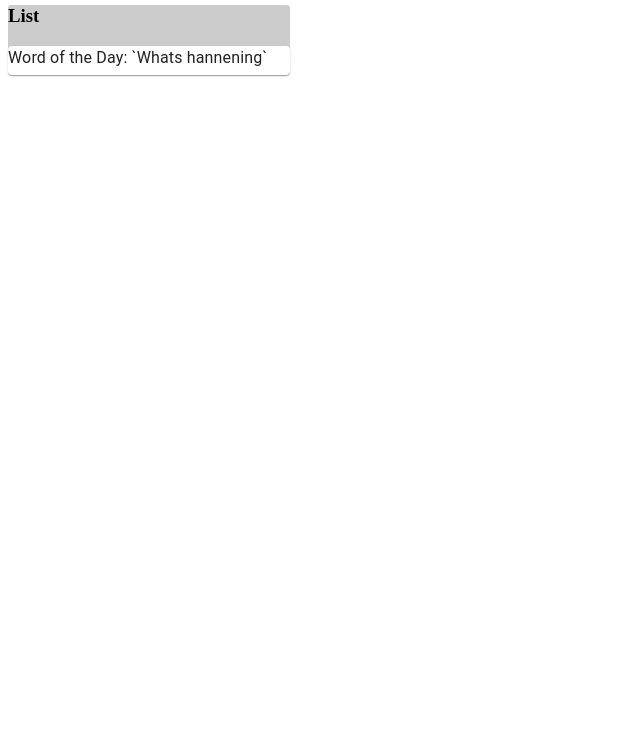
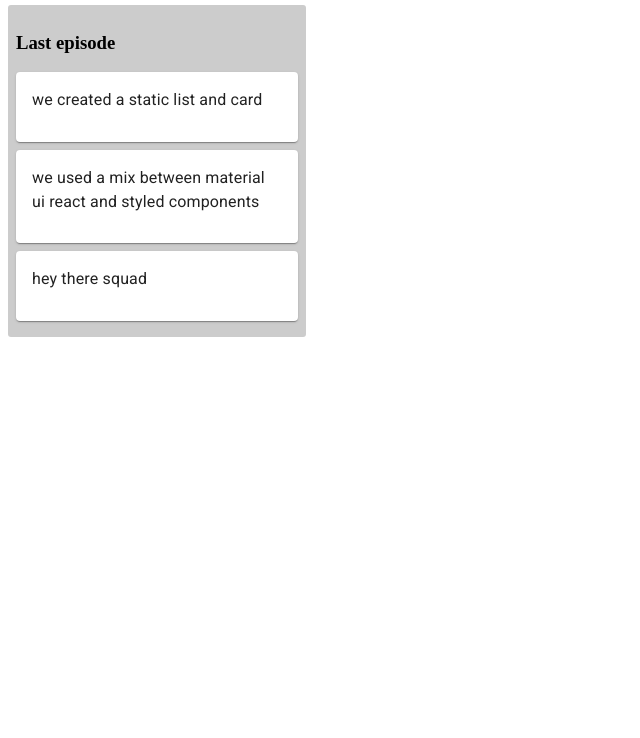
Before and after one commit to 1nusah/trello-clone, a React app: page / in a window 1280 px wide. Shown: the part 62-800 px from the top of the page, without its empty margins (0-640 px from the left). Built offline with nearby package versions, Linux system fonts and the light colour scheme.

Commit message:
raw data for cards implemented

```diff
--- a/public/index.html
+++ b/public/index.html
@@ -1,19 +1,21 @@
 <!DOCTYPE html>
 <html lang="en">
+
 <head>
   <meta charset="utf-8" />
   <link rel="icon" href="%PUBLIC_URL%/favicon.ico" />
   <meta name="viewport" content="width=device-width, initial-scale=1" />
   <meta name="theme-color" content="#000000" />
-    <meta
-      name="description"
-      content="Web site created using create-react-app"
-    />
+  <meta name="description" content="Web site created using create-react-app" />
   <link rel="apple-touch-icon" href="%PUBLIC_URL%/logo192.png" />
+  <link rel="stylesheet" href="https://fonts.googleapis.com/css?family=Roboto:300,400,500,700&display=swap" />
+  <link rel="stylesheet" href="https://fonts.googleapis.com/icon?family=Material+Icons" />
+
   <!--
       manifest.json provides metadata used when your web app is installed on a
       user's mobile device or desktop. See https://developers.google.com/web/fundamentals/web-app-manifest/
     -->
+
   <link rel="manifest" href="%PUBLIC_URL%/manifest.json" />
   <!--
       Notice the use of %PUBLIC_URL% in the tags above.
@@ -26,6 +28,7 @@
     -->
   <title>React App</title>
 </head>
+
 <body>
   <noscript>You need to enable JavaScript to run this app.</noscript>
   <div id="root"></div>
@@ -40,4 +43,5 @@
       To create a production bundle, use `npm run build` or `yarn build`.
     -->
 </body>
+
 </html>
--- a/src/components/App.js
+++ b/src/components/App.js
@@ -1,12 +1,21 @@
-import React from 'react';
+import React, { Component } from 'react';
+import { connect } from 'react-redux';
 import TrelloList from './TrelloList';
-function App() {
-	return (
-		<div className="App">
-			<h2>Hi there my nikkka</h2>
-			<TrelloList title="List" />
-		</div>
-	);
+class App extends Component {
+	render() {
+		const { lists } = this.props;
+		return (
+			<div className="App">
+				<h2>Trello Clone</h2>
+				{lists.map((list) => (
+					<TrelloList title={list.title} cards={list.cards} />
+				))}
+			</div>
+		);
+	}
 }
+const mapStateToProps = (state) => ({
+	lists: state.lists,
+});
 
-export default App;
+export default connect(mapStateToProps)(App);
--- a/src/components/TrelloCard.js
+++ b/src/components/TrelloCard.js
@@ -1,12 +1,20 @@
 import React from 'react';
 import Card from '@material-ui/core/Card';
 import Typography from '@material-ui/core/Typography';
+import CardContent from '@material-ui/core/CardContent';
 
-const TrelloCard = () => {
+const TrelloCard = ({ text }) => {
 	return (
-		<Card>
-			<Typography gutterBottom>Word of the Day: `Whats hannening`</Typography>
+		<Card style={styles.cardContainer}>
+			<CardContent>
+				<Typography gutterBottom>{text}</Typography>
+			</CardContent>
 		</Card>
 	);
 };
+const styles = {
+	cardContainer: {
+		marginBottom: 8,
+	},
+};
 export default TrelloCard;
--- a/src/components/TrelloList.js
+++ b/src/components/TrelloList.js
@@ -1,11 +1,13 @@
 import React from 'react';
 import TrelloCard from './TrelloCard';
 
-const TrelloList = ({ title }) => {
+const TrelloList = ({ title, cards }) => {
 	return (
 		<div style={styles.container}>
 			<h3>{title}</h3>
-			<TrelloCard />
+			{cards.map((card) => (
+				<TrelloCard text={card.text} />
+			))}
 		</div>
 	);
 };
@@ -14,6 +16,7 @@ const styles = {
 		backgroundColor: '#ccc',
 		borderRadius: 3,
 		width: '22vw',
+		padding: 8,
 	},
 };
 export default TrelloList;
--- a/src/reducers/index.js
+++ b/src/reducers/index.js
@@ -1,3 +1,5 @@
 import { combineReducers } from 'redux';
-
-export default combineReducers({});
+import listsReducer from './listsReducer';
+export default combineReducers({
+	lists: listsReducer,
+});
--- /dev/null
+++ b/src/reducers/listsReducer.js
@@ -0,0 +1,27 @@
+const initialState = [
+	{
+		title: 'Last episode',
+		id: 0,
+		cards: [
+			{
+				id: 0,
+				text: 'we created a static list and card',
+			},
+			{
+				id: 1,
+				text: 'we used a mix between material ui react and styled components',
+			},
+			{
+				id: 2,
+				text: 'hey there squad',
+			},
+		],
+	},
+];
+const listsReducer = (state = initialState, action) => {
+	switch (action.type) {
+		default:
+			return state;
+	}
+};
+export default listsReducer;
--- a/src/store/index.js
+++ b/src/store/index.js
@@ -1,5 +1,4 @@
 import { createStore } from 'redux';
-
-const reducer = () => {};
-const store = createStore(reducer);
+import rootReducer from '../reducers/';
+const store = createStore(rootReducer);
 export default store;
```
Lines whose indentation alone changed are shown as unchanged.
